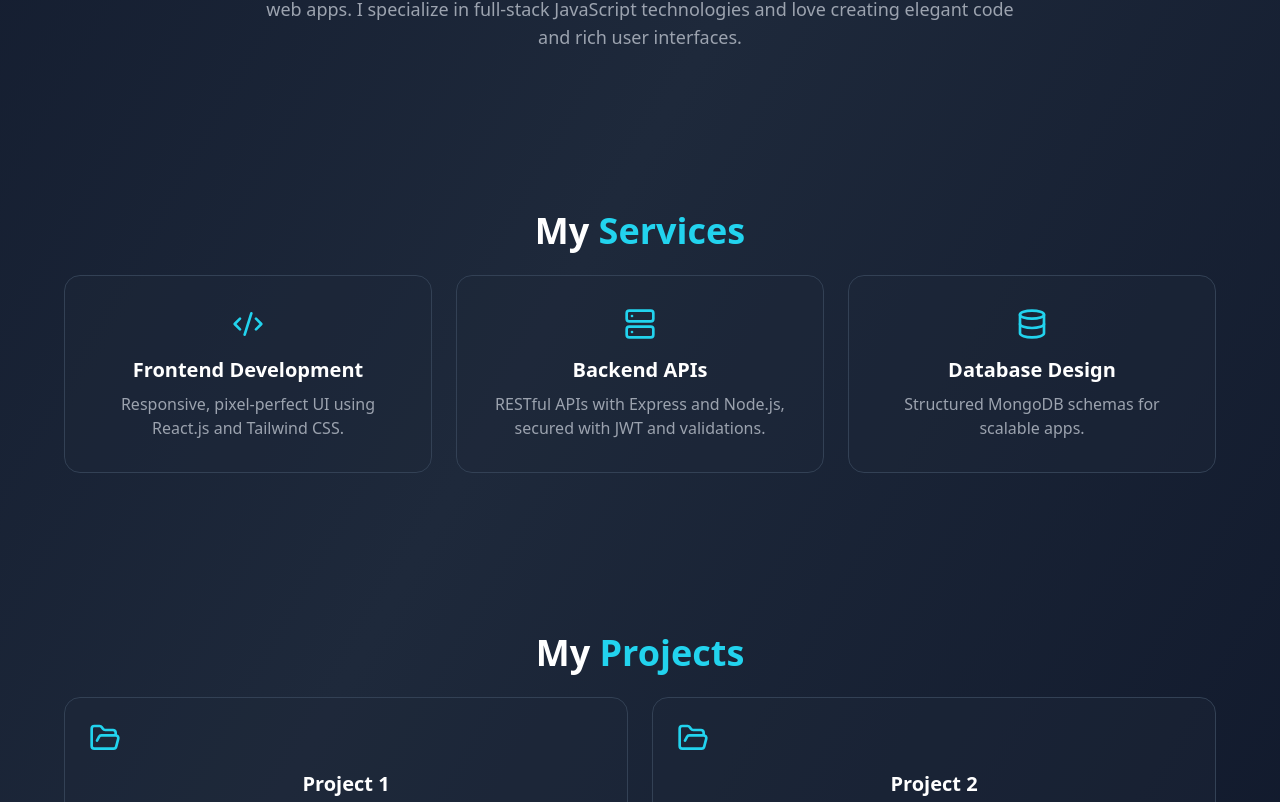
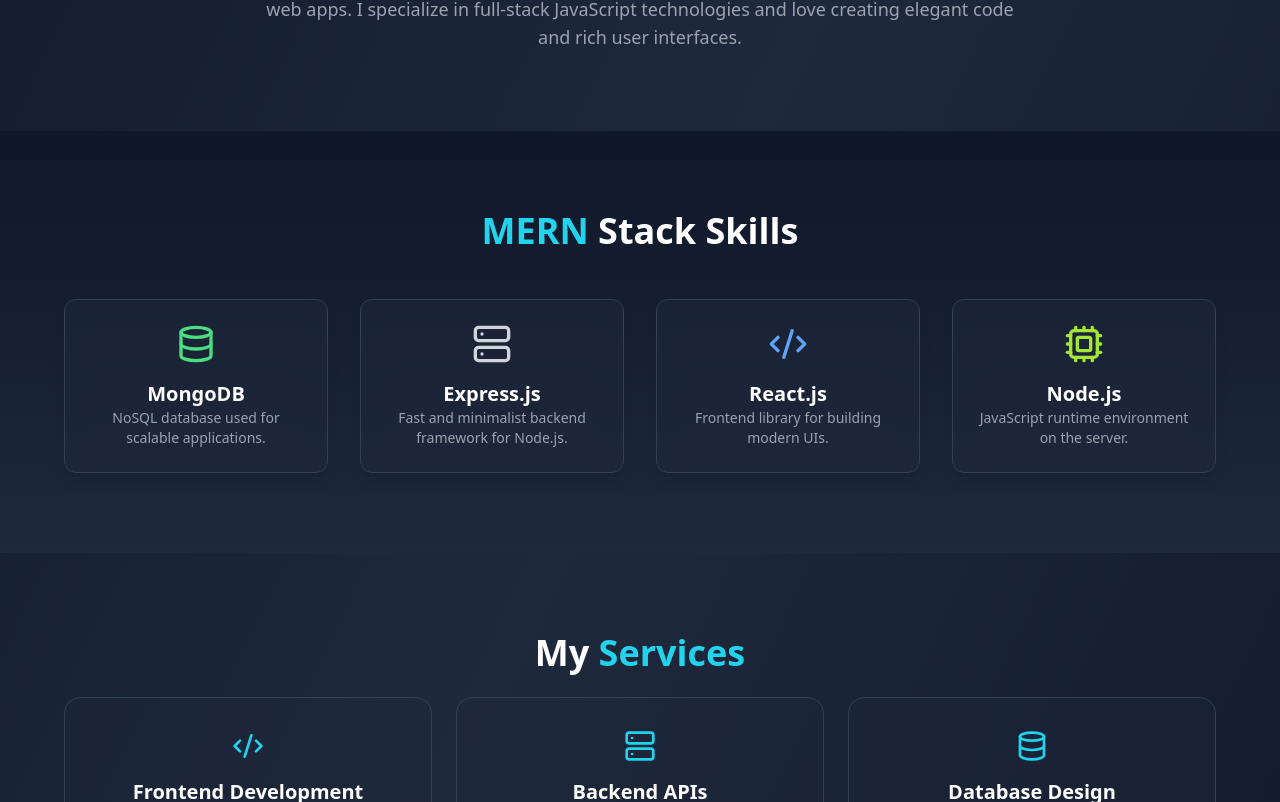
Before and after one commit to hariswaran-v/portfolio-with-react-ai, a React (Create React App) app: page / in a window 1280 px wide. Shown: the part 978-1780 px from the top of the page. Built offline with nearby package versions, Linux system fonts and the light colour scheme.

Commit message:
update styles

```diff
--- a/src/Navbar.js
+++ b/src/Navbar.js
@@ -97,7 +97,7 @@ const Navbar = () => {
               </div>
               <div className="hidden sm:block">
                 <h1 className="text-white font-bold text-xl tracking-wide">
-                  HARISWARAN
+                  HARI
                 </h1>
                 <p className="text-cyan-400 text-xs">MERN Developer</p>
               </div>
--- a/src/pages/Home.js
+++ b/src/pages/Home.js
@@ -3,6 +3,8 @@ import About from "./About";
 import Services from "./Services";
 import Projects from "./Projects";
 import Contact from "./Contact";
+import MyStack from "./MyStack";
+
 import {
   Database,
   Server,
@@ -17,41 +19,7 @@ import {
   Star,
   Coffee,
   Sparkles,
-  FolderOpen,
-  Phone,
-  Briefcase,
 } from "lucide-react";
-
-const mernSkills = [
-  {
-    icon: Database,
-    label: "MongoDB",
-    color: "text-green-500",
-    bgColor: "bg-green-500/10",
-    description: "NoSQL Database",
-  },
-  {
-    icon: Server,
-    label: "Express.js",
-    color: "text-gray-400",
-    bgColor: "bg-gray-500/10",
-    description: "Backend Framework",
-  },
-  {
-    icon: Code2,
-    label: "React",
-    color: "text-blue-500",
-    bgColor: "bg-blue-500/10",
-    description: "Frontend Library",
-  },
-  {
-    icon: Zap,
-    label: "Node.js",
-    color: "text-green-400",
-    bgColor: "bg-green-400/10",
-    description: "JavaScript Runtime",
-  },
-];
 
 const stats = [
   { label: "Projects Completed", value: "15+", icon: Star },
@@ -60,32 +28,28 @@ const stats = [
 ];
 
 const Home = () => {
-  const [activeSkill, setActiveSkill] = useState(0);
   const [isVisible, setIsVisible] = useState(false);
 
   useEffect(() => {
     setIsVisible(true);
-    const interval = setInterval(() => {
-      setActiveSkill((prev) => (prev + 1) % mernSkills.length);
-    }, 3000);
-    return () => clearInterval(interval);
   }, []);
 
   return (
     <div className="min-h-screen bg-gradient-to-br from-slate-900 via-slate-800 to-slate-900 overflow-hidden scroll-smooth">
-      {/* BG */}
+      {/* BG Effects */}
       <div className="absolute inset-0 overflow-hidden z-0">
         <div className="absolute top-20 left-10 w-72 h-72 bg-cyan-500/10 rounded-full blur-3xl animate-pulse"></div>
         <div className="absolute bottom-20 right-10 w-96 h-96 bg-blue-500/10 rounded-full blur-3xl animate-pulse delay-1000"></div>
         <div className="absolute top-1/2 left-1/2 w-80 h-80 bg-purple-500/5 rounded-full blur-3xl animate-pulse delay-2000"></div>
       </div>
 
-      {/* ================== Home ================== */}
+      {/* ================== Home Section ================== */}
       <section
         id="home"
         className="relative min-h-screen flex items-center justify-center px-4 pt-20 scroll-mt-20 z-10"
       >
         <div className="max-w-7xl mx-auto grid lg:grid-cols-2 gap-12 items-center">
+          {/* Text Area */}
           <div
             className={`space-y-8 transform transition-all duration-1000 ${
               isVisible
@@ -97,12 +61,13 @@ const Home = () => {
               <div className="w-2 h-2 bg-green-400 rounded-full animate-pulse"></div>
               <span className="text-sm font-medium">Available for hire</span>
             </div>
+
             <div className="space-y-4">
               <p className="text-cyan-400 text-lg font-medium tracking-wide">
                 Hello, I'm
               </p>
               <h1 className="text-5xl lg:text-7xl font-bold text-white leading-tight">
-                HARI
+                HARI{" "}
                 <span className="text-transparent bg-clip-text bg-gradient-to-r from-cyan-400 to-blue-500">
                   SWARAN
                 </span>
@@ -114,11 +79,14 @@ const Home = () => {
                 <Sparkles className="w-8 h-8 text-yellow-400 animate-bounce" />
               </div>
             </div>
+
             <p className="text-gray-400 text-lg leading-relaxed max-w-2xl">
               Passionate full-stack developer crafting modern web applications
               with the{" "}
               <span className="text-cyan-400 font-semibold">MERN stack</span>.
             </p>
+
+            {/* Buttons */}
             <div className="flex flex-wrap gap-4">
               <button className="group bg-gradient-to-r from-cyan-500 to-blue-600 hover:from-cyan-600 hover:to-blue-700 text-white px-8 py-4 rounded-xl font-semibold transition-all duration-300 transform hover:scale-105 shadow-lg hover:shadow-cyan-500/25">
                 <span className="flex items-center gap-2">
@@ -134,6 +102,8 @@ const Home = () => {
                 </span>
               </button>
             </div>
+
+            {/* Social Links */}
             <div className="flex items-center gap-6 pt-4">
               <span className="text-gray-500 text-sm">Follow me:</span>
               <div className="flex gap-4">
@@ -143,7 +113,10 @@ const Home = () => {
                     icon: Linkedin,
                     href: "https://linkedin.com/in/hariswaran-v",
                   },
-                  { icon: Mail, href: "mailto:hariswaranvenkatesh@gmail.com" },
+                  {
+                    icon: Mail,
+                    href: "mailto:hariswaranvenkatesh@gmail.com",
+                  },
                 ].map((s, i) => (
                   <a
                     key={i}
@@ -159,7 +132,7 @@ const Home = () => {
             </div>
           </div>
 
-          {/* Profile Image */}
+          {/* Profile Image + Stats */}
           <div
             className={`space-y-8 transform transition-all duration-1000 delay-300 ${
               isVisible
@@ -167,6 +140,7 @@ const Home = () => {
                 : "translate-x-10 opacity-0"
             }`}
           >
+            {/* Profile Image */}
             <div className="relative mx-auto lg:mx-0 w-80 h-80">
               <div className="absolute inset-0 bg-gradient-to-r from-cyan-500 to-blue-600 rounded-2xl blur-xl opacity-30 animate-pulse"></div>
               <div className="relative bg-slate-800 p-2 rounded-2xl border border-slate-700">
@@ -200,18 +174,12 @@ const Home = () => {
         </div>
       </section>
 
-      {/* ================== About ================== */}
+      {/* Other Sections */}
       <About />
-
-      {/* ================== Services ================== */}
+      <MyStack />
       <Services />
-      {/* ================== Projects ================== */}
       <Projects />
-
-      {/* ================== Contact ================== */}
       <Contact />
-
-      {/* Footer */}
     </div>
   );
 };
--- /dev/null
+++ b/src/pages/MyStack.js
@@ -0,0 +1,61 @@
+import { Database, Server, Code2, Cpu } from "lucide-react";
+
+const mernSkills = [
+  {
+    label: "MongoDB",
+    icon: Database,
+    description: "NoSQL database used for scalable applications.",
+    color: "text-green-400",
+    bgColor: "bg-green-900/20",
+  },
+  {
+    label: "Express.js",
+    icon: Server,
+    description: "Fast and minimalist backend framework for Node.js.",
+    color: "text-gray-300",
+    bgColor: "bg-gray-800/20",
+  },
+  {
+    label: "React.js",
+    icon: Code2,
+    description: "Frontend library for building modern UIs.",
+    color: "text-blue-400",
+    bgColor: "bg-blue-900/20",
+  },
+  {
+    label: "Node.js",
+    icon: Cpu,
+    description: "JavaScript runtime environment on the server.",
+    color: "text-lime-400",
+    bgColor: "bg-lime-900/20",
+  },
+];
+
+const MyStack = () => {
+  return (
+    <section className="relative py-20 px-4 scroll-mt-20 z-10 bg-gradient-to-b from-[#0f172a] to-[#1e293b]">
+      <div className="max-w-6xl mx-auto text-center">
+        <h2 className="text-4xl font-bold text-white mb-12">
+          <span className="text-cyan-400">MERN</span> Stack Skills
+        </h2>
+
+        <div className="grid grid-cols-1 sm:grid-cols-2 lg:grid-cols-4 gap-8">
+          {mernSkills.map((skill, index) => (
+            <div
+              key={index}
+              className={`p-6 rounded-xl border border-slate-700 bg-slate-800/50 backdrop-blur-md shadow-lg transform transition duration-300 hover:scale-105 hover:border-cyan-400 ${skill.bgColor}`}
+            >
+              <skill.icon className={`w-10 h-10 mx-auto mb-4 ${skill.color}`} />
+              <h3 className="text-xl font-semibold text-white">
+                {skill.label}
+              </h3>
+              <p className="text-sm text-gray-400">{skill.description}</p>
+            </div>
+          ))}
+        </div>
+      </div>
+    </section>
+  );
+};
+
+export default MyStack;
```
